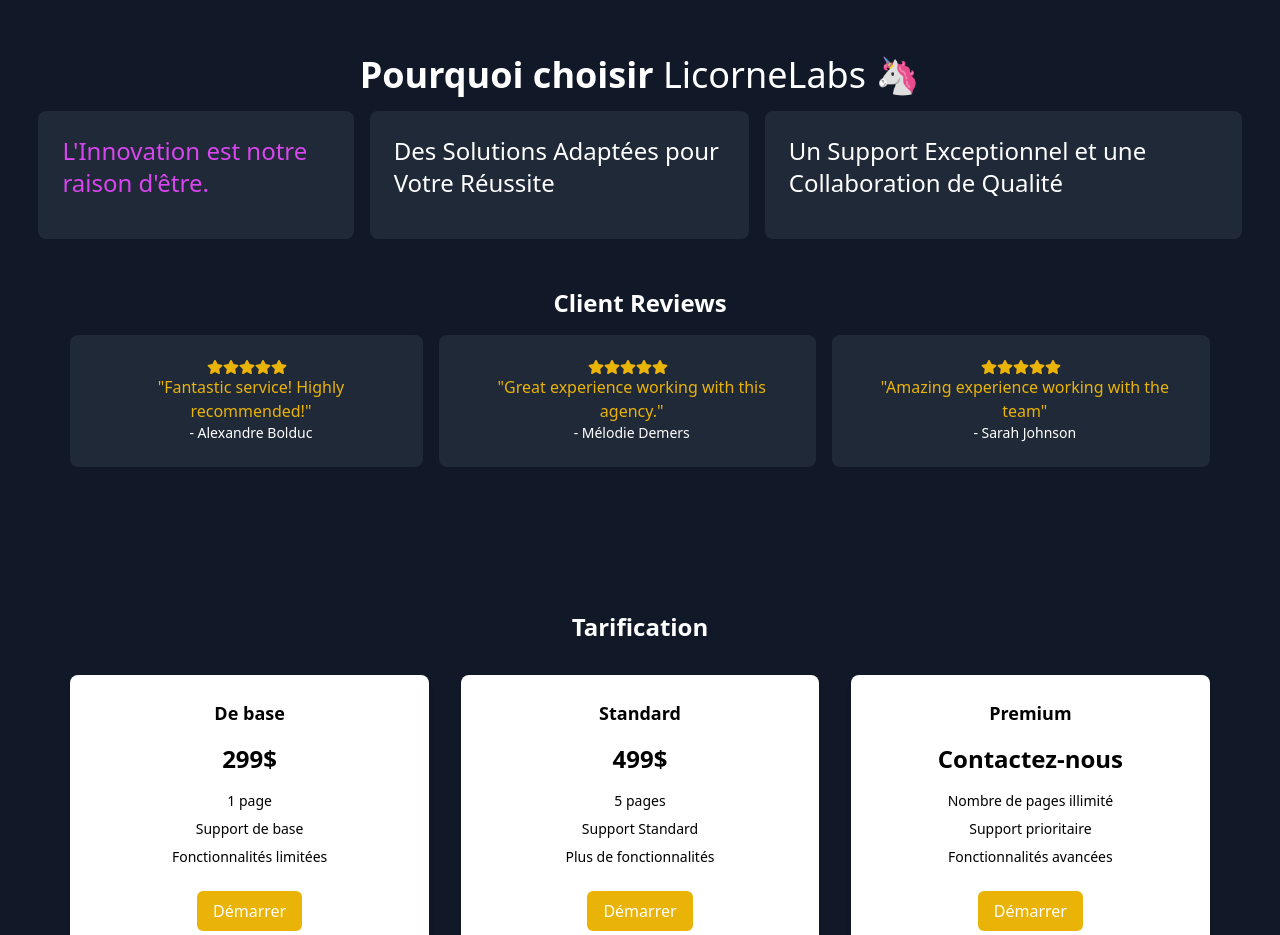
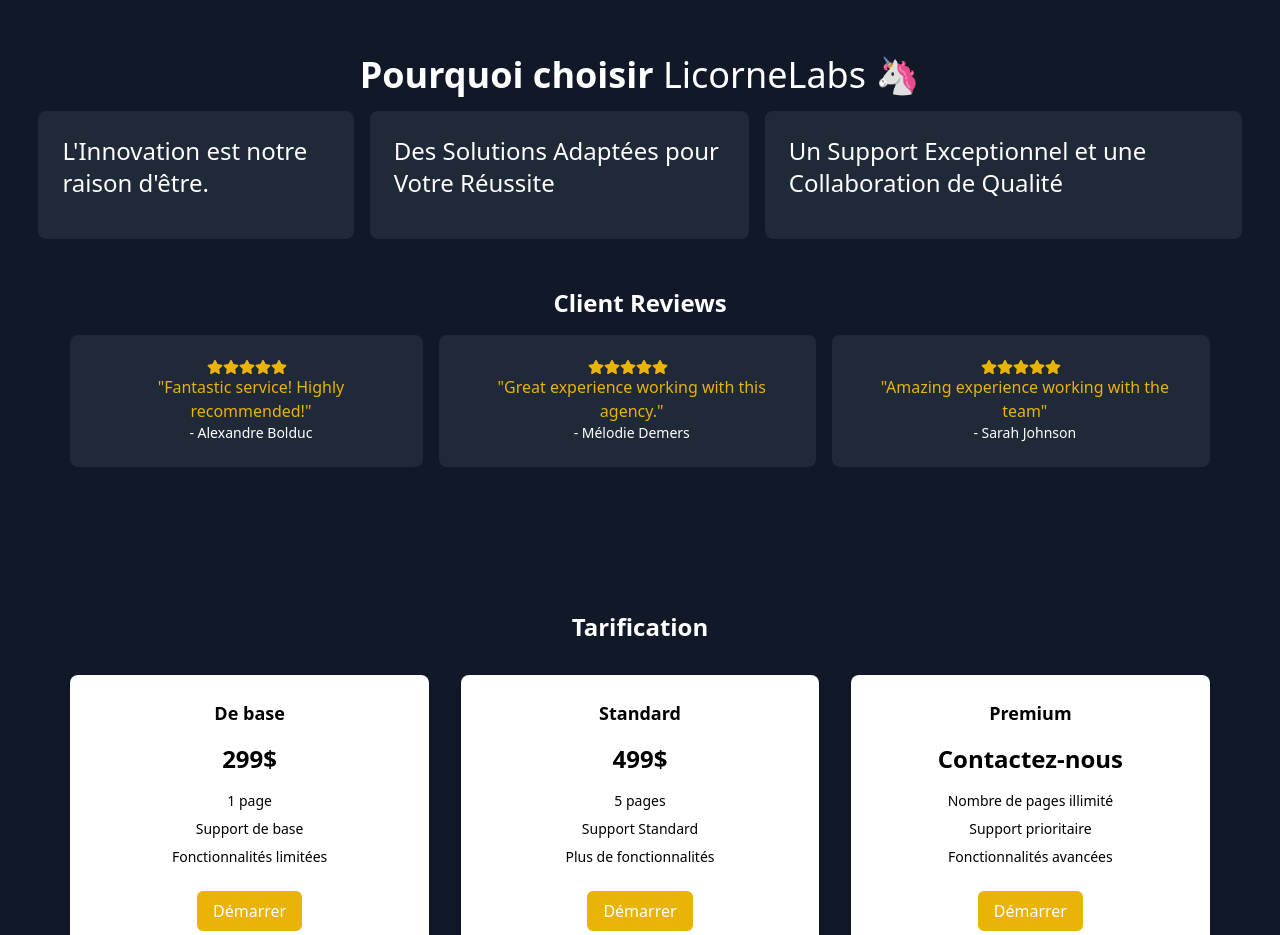
Before and after one commit to code-amin/AgenceX, a React (Create React App) app in the folder agence/: page / in a window 1280 px wide. Shown: the part 1620-2555 px from the top of the page. Built offline with nearby package versions, Linux system fonts and the light colour scheme; a web font is replaced by a local one.

Commit message:
argument text blanc

```diff
--- a/agence/src/Arguments.js
+++ b/agence/src/Arguments.js
@@ -7,7 +7,7 @@
       </h2>
       <div className="flex flex-col md:flex-row gap-4 justify-center">
         <div className="bg-gray-800 p-6 rounded-lg">
-          <h3 className="text-fuchsia-500 text-2xl mb-4">
+          <h3 className="text-white-500 text-2xl mb-4">
             L'Innovation est notre raison d'être.
           </h3>
           {/* <p className="text-white-500 text-sm mb-4">
--- /dev/null
+++ b/agence/src/en.js
@@ -0,0 +1,3 @@
+export default {
+
+}
```
Also changed, not shown: agence/src/fr.js (added).
